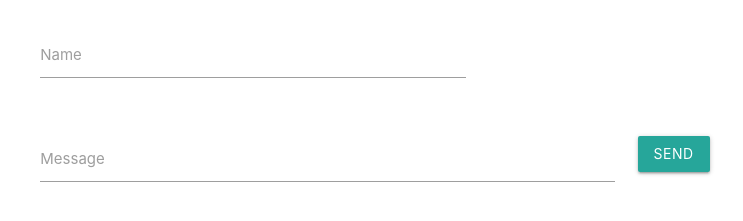
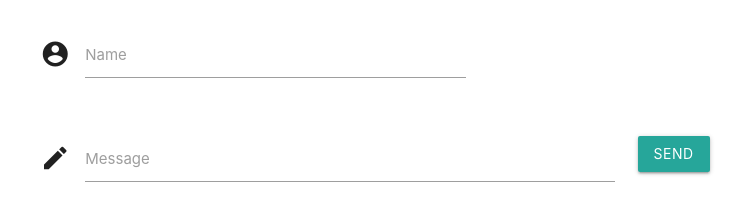
Before and after one commit to kdavidmoore/node-chat, a website: page index.html in a window 1280 px wide. Shown: the part 99-320 px from the top of the page, without its empty margins (163-906 px from the left). Drawn offline with nearby package versions, Linux system fonts and the light colour scheme; no server answers.

Commit message:
added https material icons

```diff
--- a/index.html
+++ b/index.html
@@ -2,6 +2,8 @@
 <html>
   <head>
     <title>Chat Room</title>
+    <link href="https://fonts.googleapis.com/icon?family=Material+Icons"
+      rel="stylesheet">
     <link rel="stylesheet" href="https://cdnjs.cloudflare.com/ajax/libs/materialize/0.97.6/css/materialize.min.css">
     <style type="text/css">
       span { color: #707E81; }
@@ -55,12 +57,14 @@
       <form class="col s12" onsubmit="sendMessage()">
         <div class="row">
           <div class="input-field col s12 m6">
+            <i class="material-icons prefix">account_circle</i>
             <input id="name" type="text">
             <label for="name">Name</label>
           </div>
         </div>
         <div class="row">
           <div class="input-field col s12 m8">
+            <i class="material-icons prefix">mode_edit</i>
             <input id="message" type="text">
             <label for="message">Message</label>
           </div>
```
